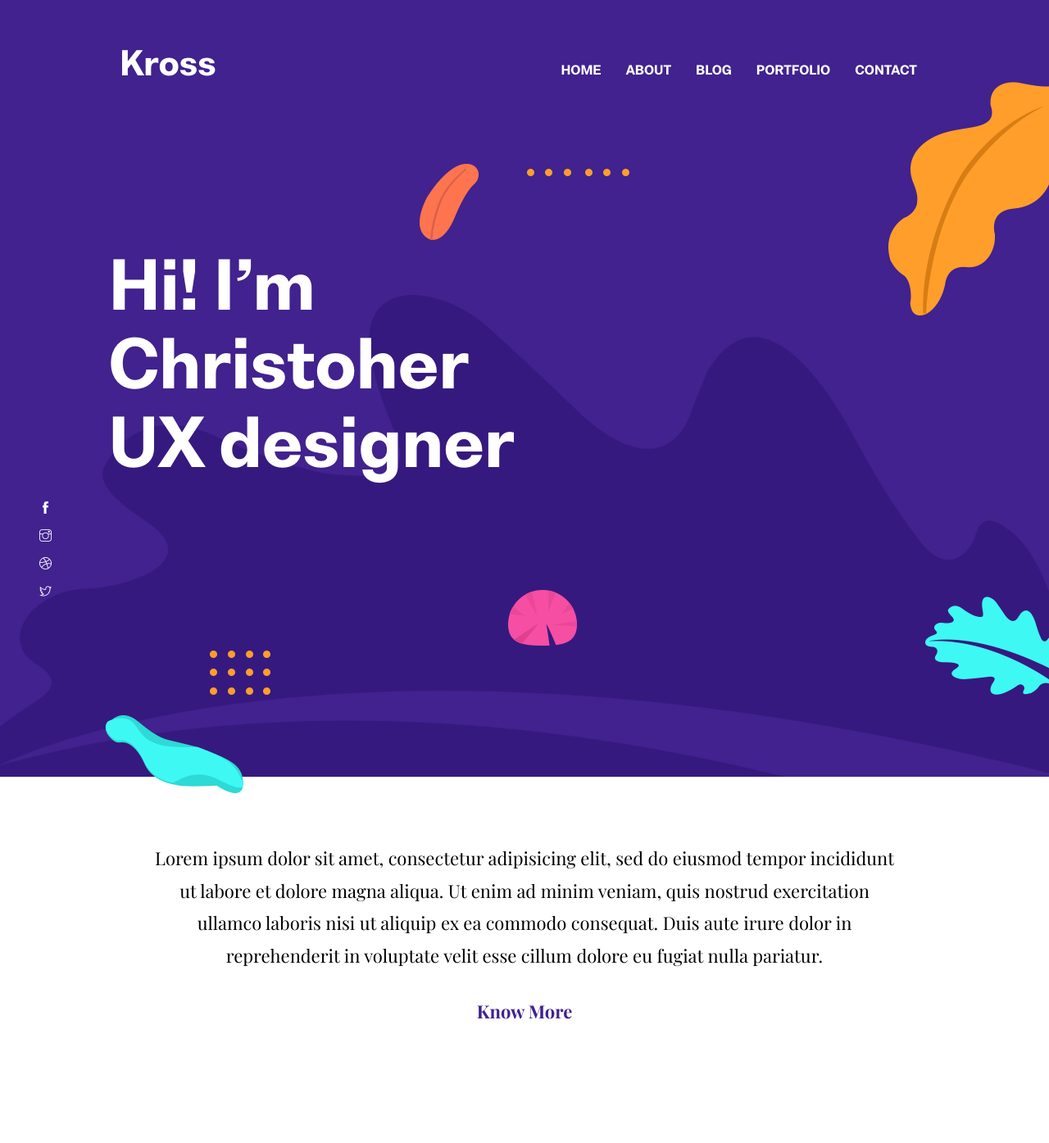
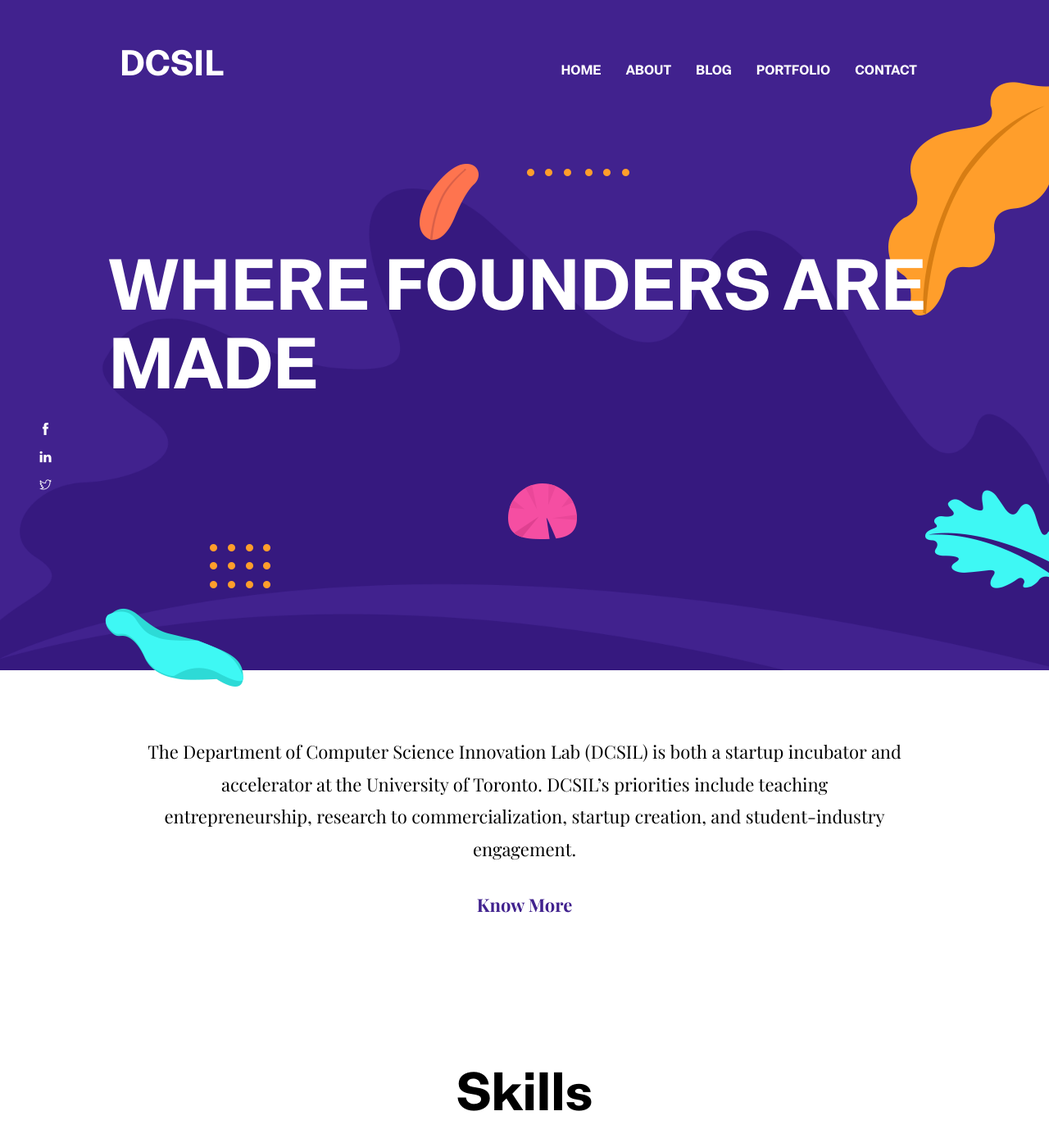
Before and after one commit to dcsil/website, a Jekyll site: the page built from index.html, in a window 1280 px wide and 1400 px high. Shown: the top 1395 px of the window at 82% size. Built offline with Jekyll 4.4.1, drawn with Linux system fonts in a browser that asks for light colours; some of the changed text lies outside the part shown.

Commit message:
Update settings.yml

```diff
--- a/_data/settings.yml
+++ b/_data/settings.yml
@@ -1,14 +1,14 @@
 #-------------------------------
 # General Site Settings
 
-title: Kross
+title: DCSIL
 logo:
-author: themefisher
-description: this is meta description
-email: steve.fruits@email.com
-phone: +880 2544 658 256
-address: 125/A, CA Commercial Area, California, USA
-copyright: Copyright &copy; 2020 Designed by [Themefisher](https://themefisher.com) & Developed by [Getjekyllthemes](https://getjekyllthemes.com)
+author: Julian Nadeau
+description: The Department of Computer Science Innovation Lab (DCSIL) is both a startup incubator and accelerator at the University of Toronto.
+email: dcsil@cs.toronto.edu
+phone: N/A
+address: 2nd Floor, Gerstein Science Information Centre, 9 King's College Circle, Toronto, ON M5S 1A5, University of Toronto
+copyright: Copyright &copy; 2020
 
 menu:
 - {name: About, link: '/about'}
@@ -38,13 +38,12 @@
 # Hero Section
 
 hero:
-  hero-title: Hi! I’m <br> Christoher <br> UX designer
+  hero-title: WHERE <strong>FOUNDERS</strong> ARE MADE
 
 social:
-- {icon: "ti-facebook", link: "#"}
-- {icon: "ti-instagram", link: "#"}
-- {icon: "ti-dribbble", link: "#"}
-- {icon: "ti-twitter", link: "#"}
+- {icon: "ti-facebook", link: "https://www.facebook.com/uoftbusinesofsoftware/"}
+- {icon: "ti-linkedin", link: "https://www.linkedin.com/groups/8308631"}
+- {icon: "ti-twitter", link: "https://twitter.com/UofT_DCSIL"}
 
 
 #-------------------------------
@@ -52,7 +51,8 @@
 
 # About Section
 blurb:
-  Lorem ipsum dolor sit amet, consectetur adipisicing elit, sed do eiusmod tempor incididunt ut labore et dolore magna aliqua. Ut enim ad minim veniam, quis nostrud exercitation ullamco laboris nisi ut aliquip ex ea commodo consequat. Duis aute irure dolor in reprehenderit in voluptate velit esse cillum dolore eu fugiat nulla pariatur.
+  The Department of Computer Science Innovation Lab (DCSIL) is both a startup incubator and accelerator at the University of Toronto.
+  DCSIL’s priorities include teaching entrepreneurship, research to commercialization, startup creation, and student-industry engagement.
 
 blurb-btn-link: '/about'
 blurb-btn-name: know more
@@ -293,4 +293,4 @@
 # Contact Section
 
 contact-title: Contact Info
-contact-email: steve.fruits@email.com
+contact-email: dcsil@cs.toronto.edu
```
